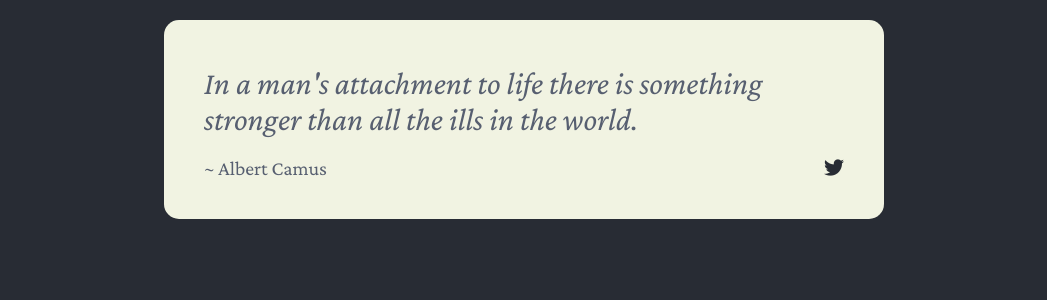
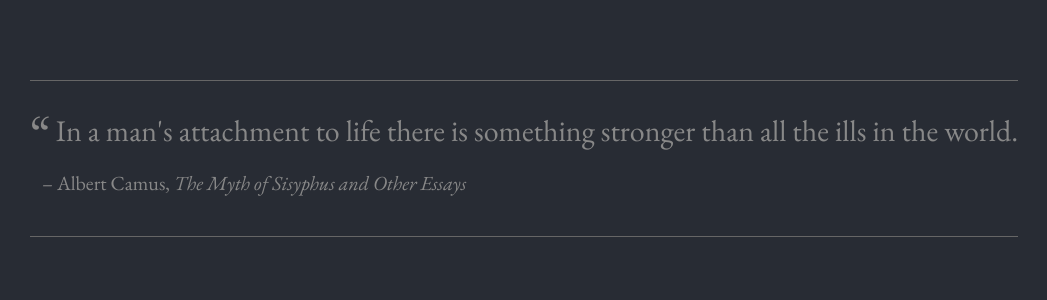
Before and after one commit to KyleSorenson/quote-machine, a React (Create React App) app: page / in a window 1280 px wide. Shown: the top 300 px of the page, without its empty margins (116-1163 px from the left). Built offline with nearby package versions, Linux system fonts and the light colour scheme.

Commit message:
Style revisions

```diff
--- a/public/index.html
+++ b/public/index.html
@@ -22,11 +22,10 @@
       work correctly both with client-side routing and a non-root public URL.
       Learn how to configure a non-root public URL by running `npm run build`.
     -->
+
   <link rel="preconnect" href="https://fonts.googleapis.com">
   <link rel="preconnect" href="https://fonts.gstatic.com" crossorigin>
-  <link
-    href="https://fonts.googleapis.com/css2?family=Crimson+Pro:ital,wght@0,200;0,300;0,400;1,200;1,300;1,400&display=swap"
-    rel="stylesheet">
+  <link href="https://fonts.googleapis.com/css2?family=EB+Garamond:ital,wght@0,400;0,500;0,600;0,700;0,800;1,400;1,500;1,600;1,700;1,800&display=swap" rel="stylesheet">
 
   <link rel="stylesheet" href="https://use.fontawesome.com/releases/v5.8.1/css/all.css" integrity="sha384-50oBUHEmvpQ+1lW4y57PTFmhCaXp0ML5d60M1M7uH2+nqUivzIebhndOJK28anvf" crossorigin="anonymous">
 
--- a/src/App.css
+++ b/src/App.css
@@ -1,28 +1,20 @@
-body {
+* {
   margin: 0;
-  background-color: #282c34;
-  color: #888;
-  font-family: 'Crimson Pro', serif;
-  font-weight: 400;
+  padding: 0;
+  box-sizing: border-box;
 }
 
-button {
-  border-style: none;
+body {
+  font-family: 'EB Garamond', serif;
+  font-weight: 400;
+  font-size: 30px;
+  color: #888;
   background-color: #282c34;
-  color:rgb(241, 243, 226);
-  padding: 8px 15px;
-  border-radius: 15px;
-  font-family: 'Crimson Pro', serif;
-  font-size: 15px;
-}
-
-button:hover {
-  background-color: #4c5463;
 }
 
 a {
   text-decoration: none;
-  color: #282c34;
+  color: #888;
 }
 
 a:hover {
--- a/src/components/quotebox/quotebox.component.jsx
+++ b/src/components/quotebox/quotebox.component.jsx
@@ -27,28 +27,44 @@ export class QuoteBox extends Component {
 
   render() {
 
-    const { quote, author } = this.props.quotes[this.state.quoteIndex]; // Features to implement: source, speaker, tags, topic
+    const { quote, author, speaker, source } = this.props.quotes[this.state.quoteIndex]; // Features to implement: source, speaker, tags, topic
 
     return (
-      <div className="quote-box">
-        <div className="text">
-          <h1 className="quote">{quote}</h1>
-        </div>
-        <div className="quote-functions">
-          <a href={`http://twitter.com/intent/tweet?text=${quote} ${author}`}
+      <blockquote className="blockquote">
+        <hr className="blockquote-divider"/>
+        <section className="blockquote-body">
+          <span className="blockquote-quotation-mark">&#8220;</span>
+          <span className="blockquote-text">{quote}</span>
+        </section>
+        <footer className="blockquote-footer">
+          {/* <a href={`http://twitter.com/intent/tweet?text=${quote} ${author}`}
             className="tweet-quote"
             target="_blank"
             rel="noreferrer">
-            <i class="fab fa-twitter"></i>
-          </a>
-          {author && <span className="author">~ {author}</span>}
-        </div>
+            <i className="fab fa-twitter"></i>
+          </a> */}
+          {
+            speaker ?
+            <span className="author">– {speaker}</span> :
+            author ?
+            <span className="author">– {author}</span> :
+            ""
+          }
+          {
+            source && (author || speaker) ?
+            <span className="author">, <em>{source}</em></span> :
+            source ?
+            <span className="author">— {source}</span> :
+            ""
+          }
+        </footer>
+        <hr className="blockquote-divider"/>
         {this.props.bottombar &&
         <BottomBar
           quotes={this.props.quotes}
           quoteIndex = {this.state.quoteIndex}
           handleClick={this.handleClick} />}
-      </div>
+      </blockquote>
     );
   }
 };
--- a/src/components/quotebox/quotebox.styles.css
+++ b/src/components/quotebox/quotebox.styles.css
@@ -1,28 +1,73 @@
-.quote-box {
-    background-color:rgb(241, 243, 226);
-    padding: 40px;
-    border-radius: 15px;
-    max-width: 50vw;
-    color: #575f70;
+.blockquote {
+  margin-top: 60px;
+  max-width: 80vw;
+}
+
+.blockquote-divider {
+  margin: auto;
+  border: none;
+  border-top: 1px solid #666;
+  width: 100%;
+  animation: blockquote-divider-in 2s ease-out;
+}
+
+.blockquote-body {
+  margin-top: 30px;
+  display: flex;
+  gap: 5px;
+  animation: blockquote-in 1s ease-out;
+}
+
+.blockquote-quotation-mark {
+  font-size: 50px;
+  transform: translateY(-10px);
+  height: 10px;
+}
+
+.blockquote-text {
+
+}
+
+.blockquote-footer {
+  margin: 20px 0 40px;
+  transform: translateX(12px);
+  /* display: flex;
+  flex-direction: row-reverse;
+  justify-content: space-between; */
+  font-size: 20px;
+  font-weight: 400;
+  animation: blockquote-footer-in 1s ease-out .5s backwards;
+}
+
+@keyframes blockquote-divider-in {
+  0% {
+    opacity: 0;
+    transform: scaleX(.2);
   }
+  50${
+    opacity: 1;
+  }
+  100% {
+    transform: scaleX(1);
+  }
+}
 
-  @media(max-width: 800px){
-    .quote-box {
-      max-width: 100vw;
-    }
+@keyframes blockquote-in {
+  0% {
+    opacity: 0;
+    transform: translateY(20px);
   }
+  100% {
+    opacity: 1;
+  }
+}
 
- .quote {
-    text-align: left;
-    font-weight: 400;
-    font-style: italic;
-    margin: 5px 0 20px 0;
+@keyframes blockquote-footer-in {
+  0% {
+    opacity: 0;
+    transform: translateX(-20px);
   }
-
-.quote-functions {
-    display: flex;
-    flex-direction: row-reverse;
-    justify-content: space-between;
-    font-size: 20px;
-    font-weight: 400;
+  100% {
+    opacity: 1;
   }
+}
```
